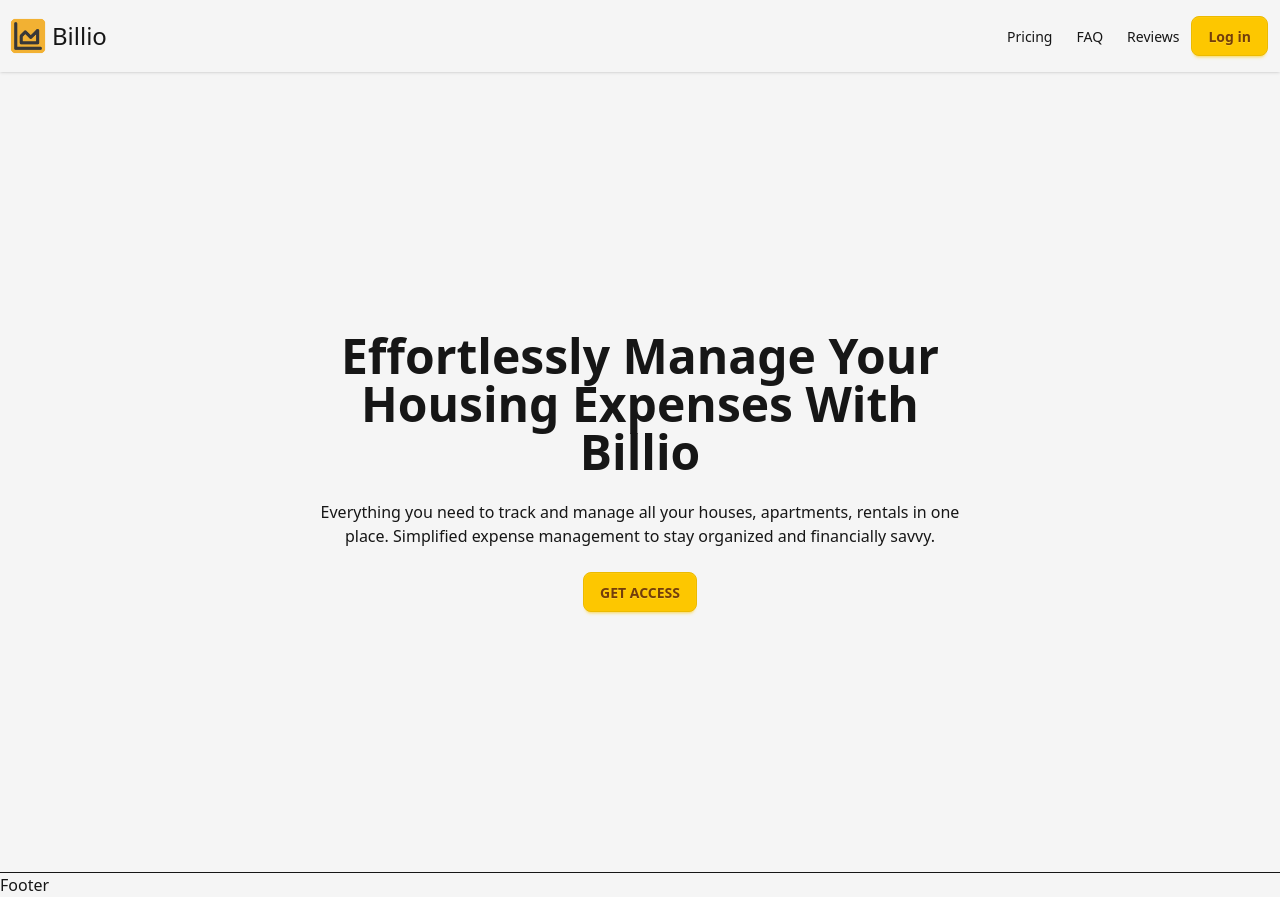
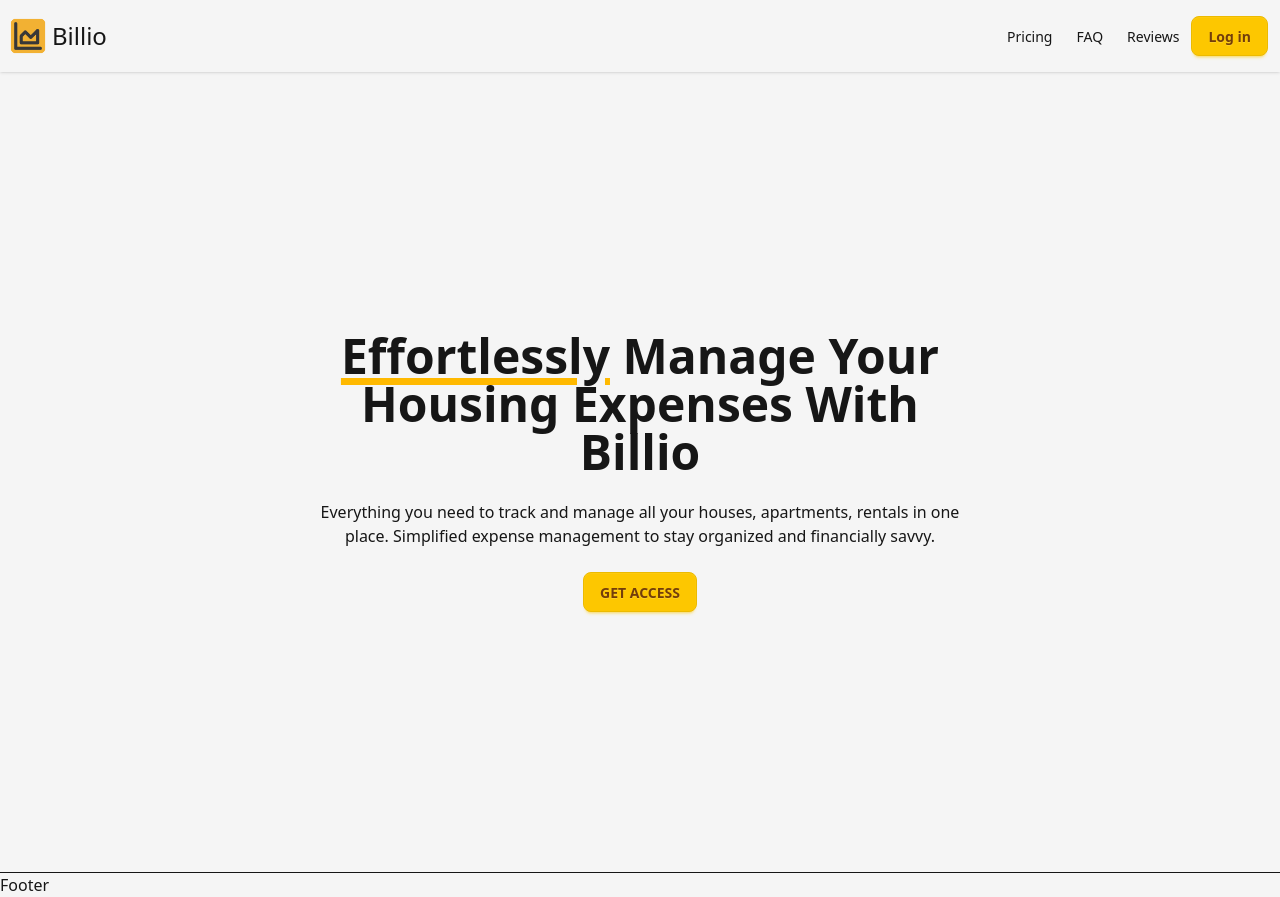
Before and after one commit to jangmz/billio, a Next.js app: page / in a window 1280 px wide. Built offline with nearby package versions, Linux system fonts and the light colour scheme; no server answers.

Commit message:
underline

```diff
--- a/components/sections/HeroSection.jsx
+++ b/components/sections/HeroSection.jsx
@@ -12,7 +12,9 @@
             <div className="hero-content text-center">
                 <div className="max-w-2xl">
                     <h1 className="text-5xl font-bold">
-                        Effortlessly Manage Your Housing Expenses With Billio
+                        <span className="underline decoration-amber-400 decoration-7">
+                            Effortlessly
+                        </span> Manage Your Housing Expenses With Billio
                     </h1>
                     <div className="py-6">
                         <div>
```
